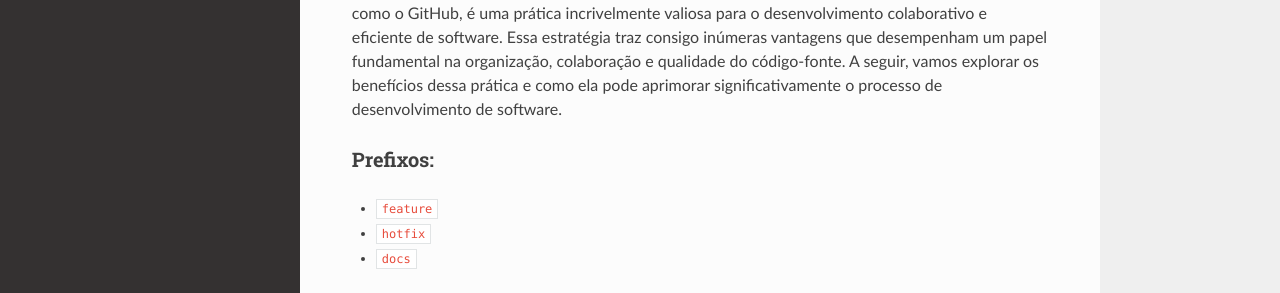
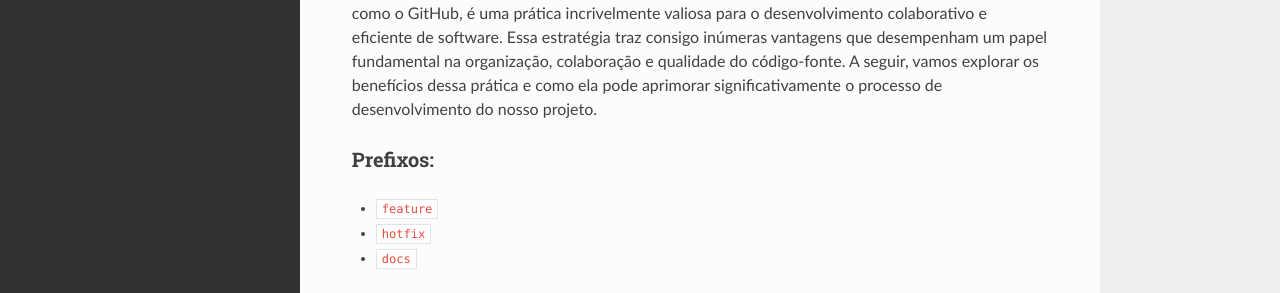
Before and after one commit to unb-mds/2023-2-Squad07, an MkDocs documentation site: the page built from docs/politicas/branches.md, in a window 1280 px wide and 900 px high. Shown: the part 376-669 px from the top of the window. Built offline with MkDocs 1.6.1, drawn with Linux system fonts in a browser that asks for light colours; nearby versions of some CDN libraries; some of the changed text lies outside the part shown.

````diff
--- a/docs/politicas/branches.md
+++ b/docs/politicas/branches.md
@@ -13,7 +13,7 @@ Padronização das branches no projeto.
 
 
 ## Padronização das Branches
-A adoção de uma abordagem de padronização das branches em sistemas de controle de versão, como o GitHub, é uma prática incrivelmente valiosa para o desenvolvimento colaborativo e eficiente de software. Essa estratégia traz consigo inúmeras vantagens que desempenham um papel fundamental na organização, colaboração e qualidade do código-fonte. A seguir, vamos explorar os benefícios dessa prática e como ela pode aprimorar significativamente o processo de desenvolvimento de software.
+A adoção de uma abordagem de padronização das branches em sistemas de controle de versão, como o GitHub, é uma prática incrivelmente valiosa para o desenvolvimento colaborativo e eficiente de software. Essa estratégia traz consigo inúmeras vantagens que desempenham um papel fundamental na organização, colaboração e qualidade do código-fonte. A seguir, vamos explorar os benefícios dessa prática e como ela pode aprimorar significativamente o processo de desenvolvimento do nosso projeto.
 
 ### Prefixos:
 - ```feature```
````
Also changed, not shown: docs/politicas/Commits.md (+1 -1 lines).
